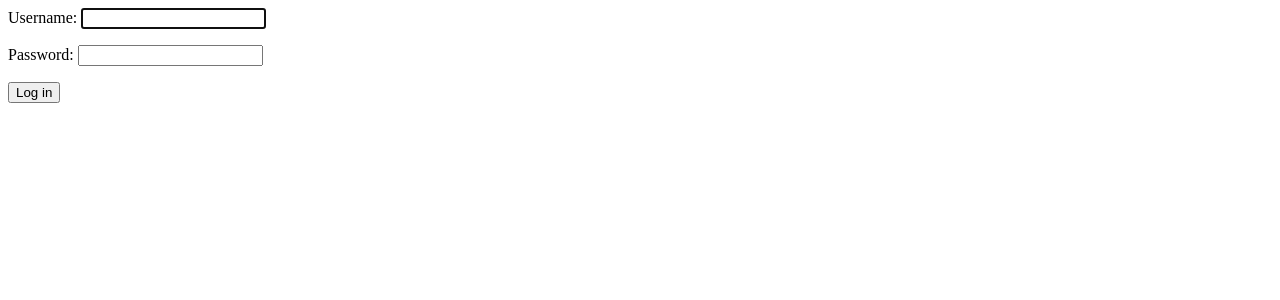
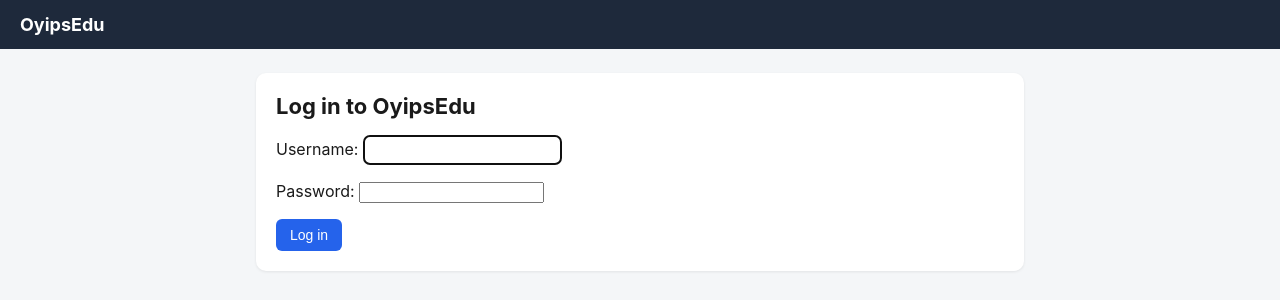
Before and after one commit to Oyips/School_Admin, a Django app: page /login/ in a window 1280 px wide. Shown: the top 300 px of the page. Run offline with Django 5.2, Linux system fonts and the light colour scheme.

Commit message:
update app/school_app/templates/school_app/login.html

```diff
--- a/app/school_app/templates/school_app/login.html
+++ b/app/school_app/templates/school_app/login.html
@@ -1,5 +1,11 @@
-<form method="post">
-  {% csrf_token %}
-  {{ form.as_p }}
-  <button type="submit">Log in</button>
-</form>
+{% extends 'school_app/base.html' %}
+{% block content %}
+<div class="card">
+  <h1>Log in to OyipsEdu</h1>
+  <form method="post">
+    {% csrf_token %}
+    {{ form.as_p }}
+    <button type="submit">Log in</button>
+  </form>
+</div>
+{% endblock %}
```
